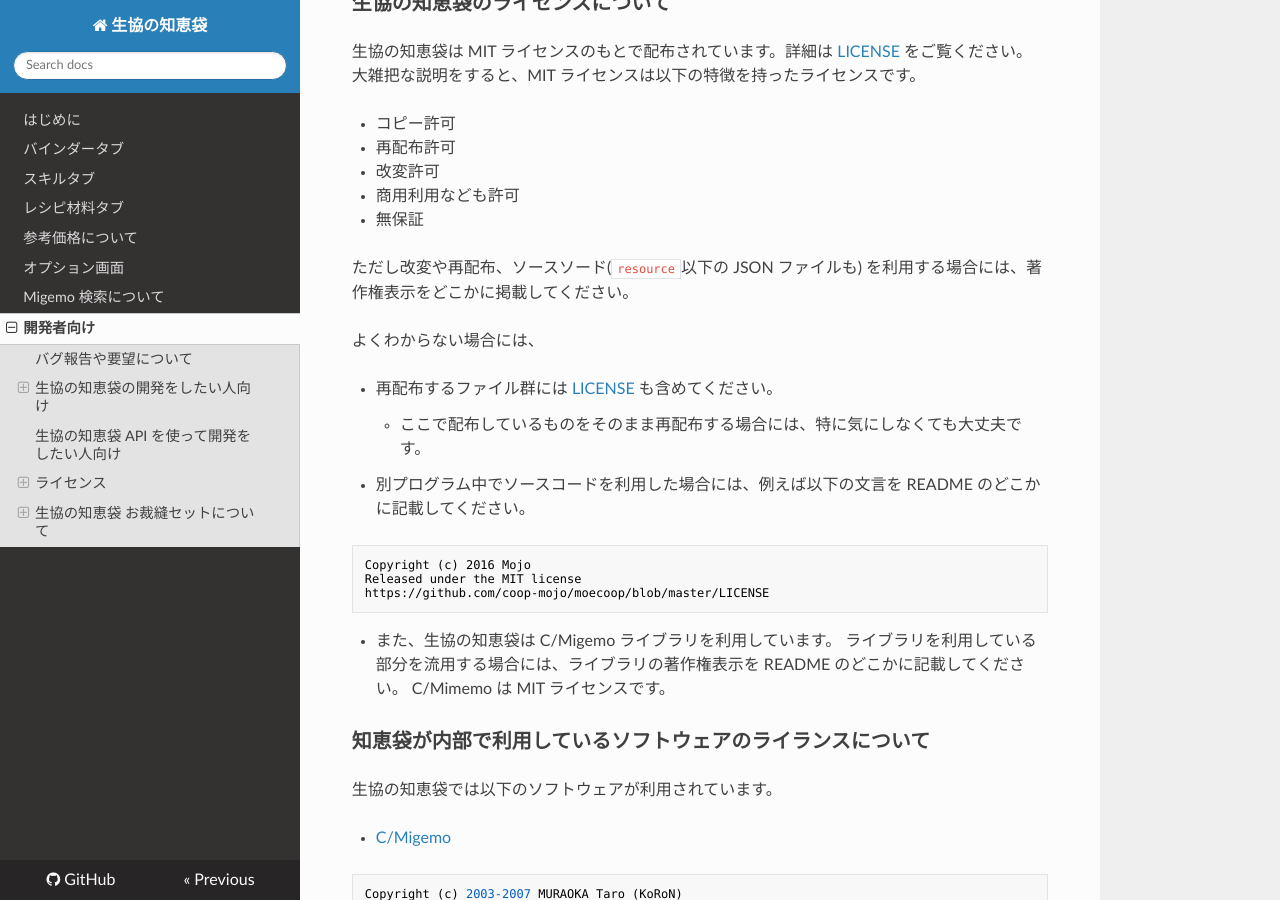
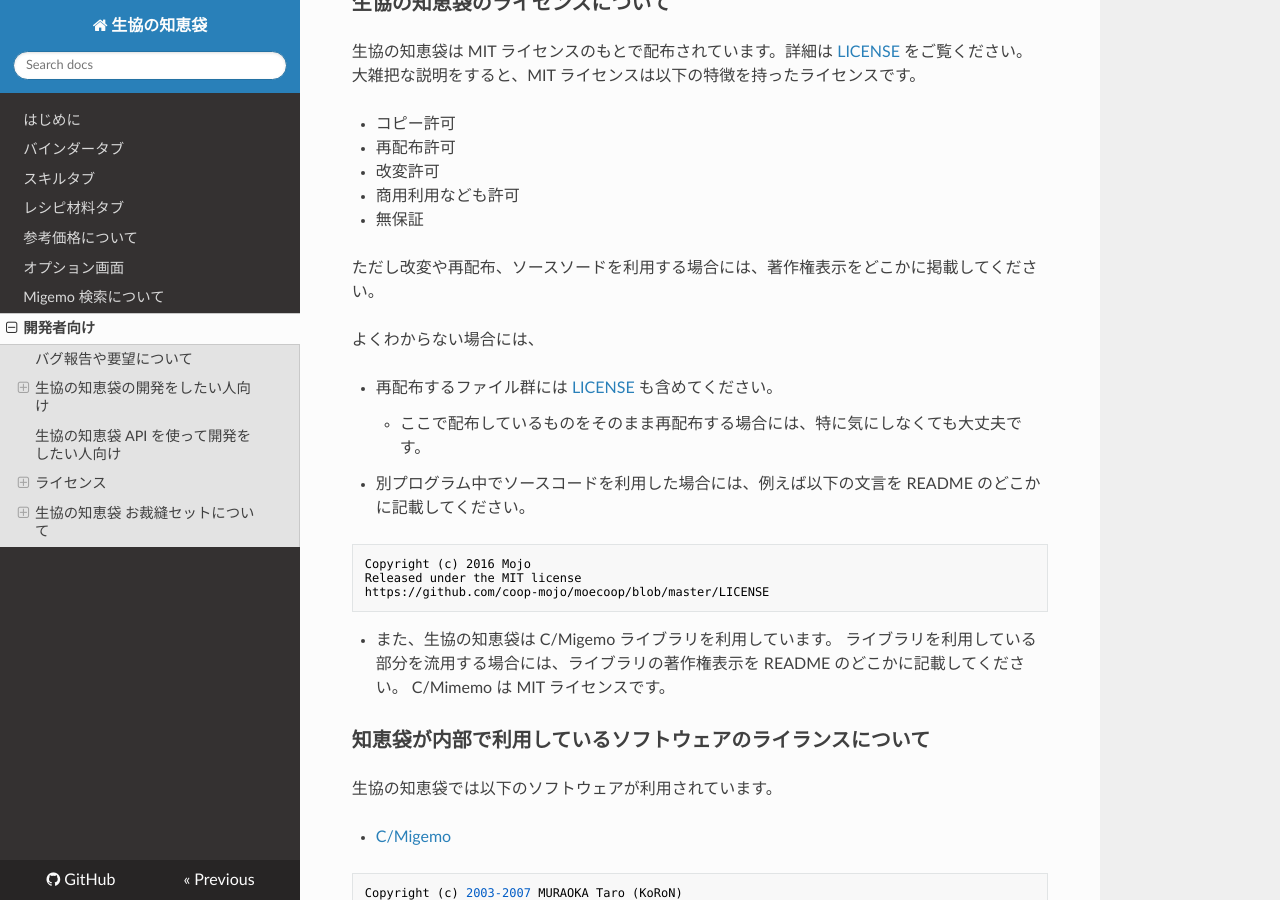
Before and after one commit to coop-mojo/moecoop, an MkDocs documentation site: the page built from docs/devel.md, in a window 1280 px wide and 900 px high, scrolled down 2481 px. Built offline with MkDocs 1.6.1, drawn with Linux system fonts in a browser that asks for light colours; nearby versions of some CDN libraries; old or Windows-style settings are respelled for this version of MkDocs.

Commit message:
[Doc] resource 以下のライセンス変更を反映

```diff
--- a/docs/devel.md
+++ b/docs/devel.md
@@ -86,7 +86,7 @@ API の仕様については [swagger-ui](http://petstore.swagger.io/?url=https:
 - 商用利用なども許可
 - 無保証
 
-ただし改変や再配布、ソースソード(`resource`以下の JSON ファイルも) を利用する場合には、著作権表示をどこかに掲載してください。
+ただし改変や再配布、ソースソードを利用する場合には、著作権表示をどこかに掲載してください。
 
 よくわからない場合には、
 
```
